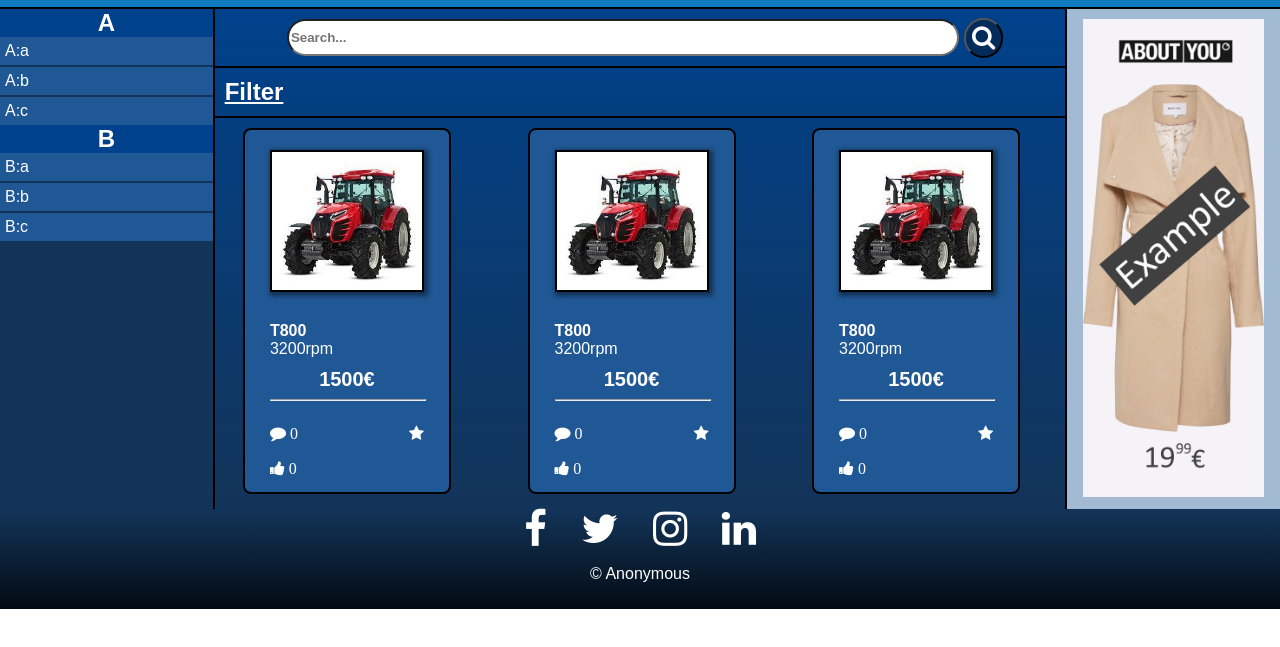
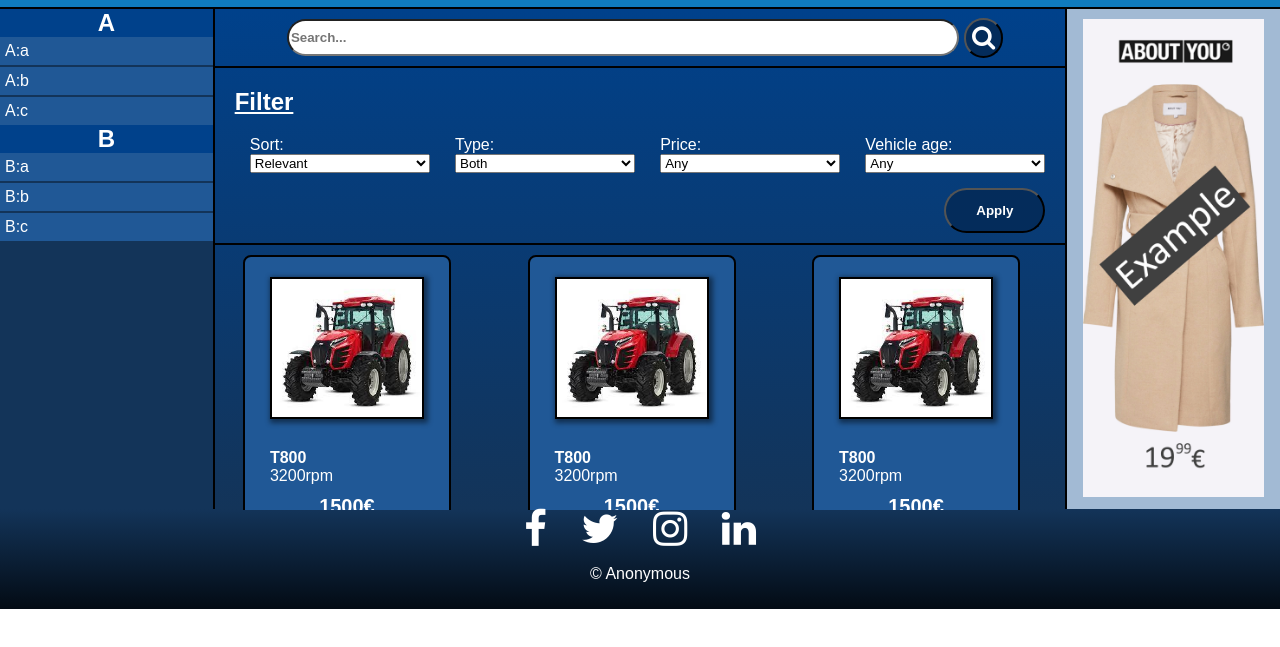
Before and after one commit to ModestasSinkevicius1/challenge_3_car_shop, a website: page index.html in a window 1280 px wide. Shown: the part 123-770 px from the top of the page. Drawn offline with Linux system fonts and the light colour scheme.

Commit message:
added filter

```diff
--- a/index.html
+++ b/index.html
@@ -6,7 +6,6 @@
     <meta name="viewport" content="width=device-width, initial-scale=1.0">
     <title>Car Shop</title>
     <link rel="stylesheet" href="./style/pages/home.css">
-
 </head>
 <body>
     <header class="container">
@@ -66,7 +65,49 @@
                 </form>
                 <button type="button" name="submit_button" class="fa fa-search btn-search" form="form-search" value="Search">
             </div>
-            <h2 class="filter"><ins>Filter</ins></h2>
+            <div class="filter-container">
+                <h2 class="filter-title"><ins>Filter</ins></h2>
+                <form>
+                    <div class="select-1">
+                        <label for="sort">Sort:</label><br>
+                        <select id="sort" name="sort">
+                            <option value="Relevant">Relevant</option>
+                            <option value="New">New</option>
+                            <option value="Ascend">Ascend</option>
+                            <option value="Descend">Descend</option>
+                        </select>
+                    </div>
+                    <div class="select-2">
+                        <label for="c-type">Type:</label><br>
+                        <select id="c-type" name="c-type">
+                            <option value="Both">Both</option>
+                            <option value="Mechanical">Mechanical</option>
+                            <option value="Mechanical">Non-mechanical</option>
+                        </select>
+                    </div>
+                    <div class="select-3">
+                        <label for="price-gap">Price:</label><br>
+                        <select id="price-gap" name="price-gap">
+                            <option value="any">Any</option>
+                            <option value="500 - 1500">500 - 1500 &euro;</option>
+                            <option value="1500 - 2500">1500 - 2500 &euro;</option>
+                            <option value="2500 - 3500">2500 - 3500 &euro;</option>
+                            <option value="3500 - 4500">3500 - 4500 &euro;</option>
+                            <option value="4500 - 6000">4500 - 6000 &euro;</option>
+                        </select>
+                    </div>
+                    <div class="select-4">
+                    <label for="c-age">Vehicle age:</label><br>
+                    <select id="c-age" name="c-type">
+                        <option value="Any">Any</option>
+                        <option value="1 - 3 years">1 - 3 years</option>
+                        <option value="3 - 5 years">3 - 5 years</option>
+                        <option value="5 - 10 years">5 - 10 years</option>
+                    </select>
+                    </div>
+                    <input type="button" name="btn-apply" id="btn-apply" value="Apply">
+                </form>
+            </div>
             <div class="gallery-container">
                 <div class="gallery-item">
                     <img src="./img/tractor.jpg">
--- /dev/null
+++ b/style/components/filter.css
@@ -0,0 +1,53 @@
+.filter-container{
+    margin: 0;
+    padding: 0 20px 10px;
+    border-top: 2px solid black;
+    border-bottom: 2px solid black;
+}
+.filter-title{
+    display:block;
+    width: 100%;
+}
+
+.filter-container>form{
+    display: grid;
+    gap: 10px;
+}
+
+.filter-container>form>div{
+    justify-self: flex-end;
+}
+
+.filter-container>form>div>select{
+    width: 180px;
+}
+.filter-container>form>input[name="btn-apply"]{
+    margin-top: 5px;
+    grid-column-start: 4 span;
+    justify-self: self-end;
+    padding: 10px 30px;
+    height: 45px;
+    background-color: #042c5b;
+    color: white;
+    font-weight: bold;
+    border-radius: 35px;
+}
+
+@media (max-width:1200px){
+    .select-3{
+        grid-column-start: 1;
+    }
+    .filter-container>form>div>select{
+        width: 230px;
+    }
+}
+
+@media (max-width:800px){
+    .filter-container>form>div{
+        justify-self: center;
+        grid-column: 1/5;
+    }
+    .filter-container>form>input[name="btn-apply"]{
+        justify-self: center;
+    }
+}
--- a/style/pages/home.css
+++ b/style/pages/home.css
@@ -2,6 +2,7 @@
 @import '../base/base.css';
 @import '../3rd-party/font-awesome.min.css';
 @import '../3rd-party/flag-icons.min.css';
+@import '../components/filter.css';
 @import '../components/custom_scroll.css';
 
 
@@ -170,16 +171,6 @@ hr.header-line{
 .btn-search:hover{
     cursor: pointer;
 }
-.filter{
-    margin: 0;
-    padding: 10px 0;
-    border-top: 2px solid black;
-    border-bottom: 2px solid black;
-}
-
-ins{
-    margin:10px;
-}
 
 .gallery-container{
     display: grid;
@@ -188,7 +179,7 @@ ins{
     margin: 0 17px 0 0;
     flex-wrap: wrap;
     justify-content: center;
-    height: 78.5%;
+    height: 53%;
     overflow-y:scroll;
     gap:20px;
 }
```
